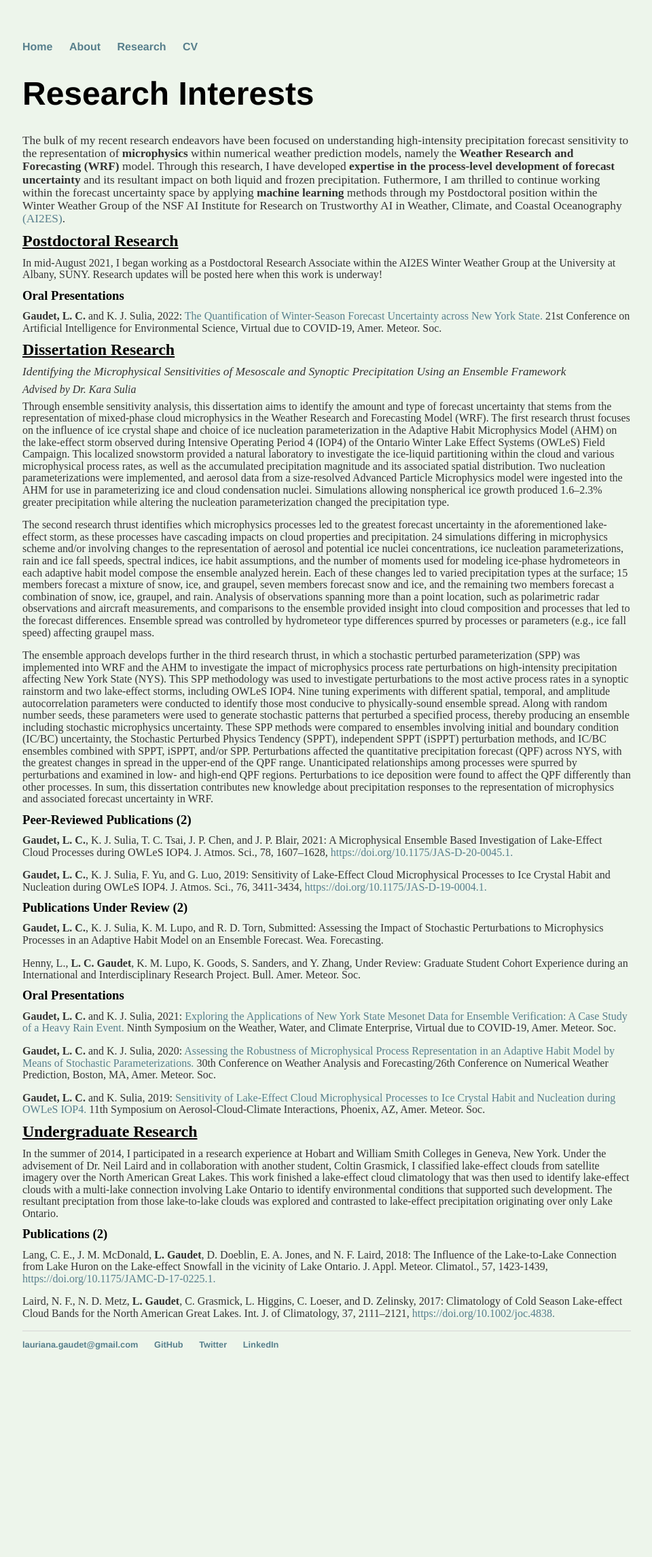
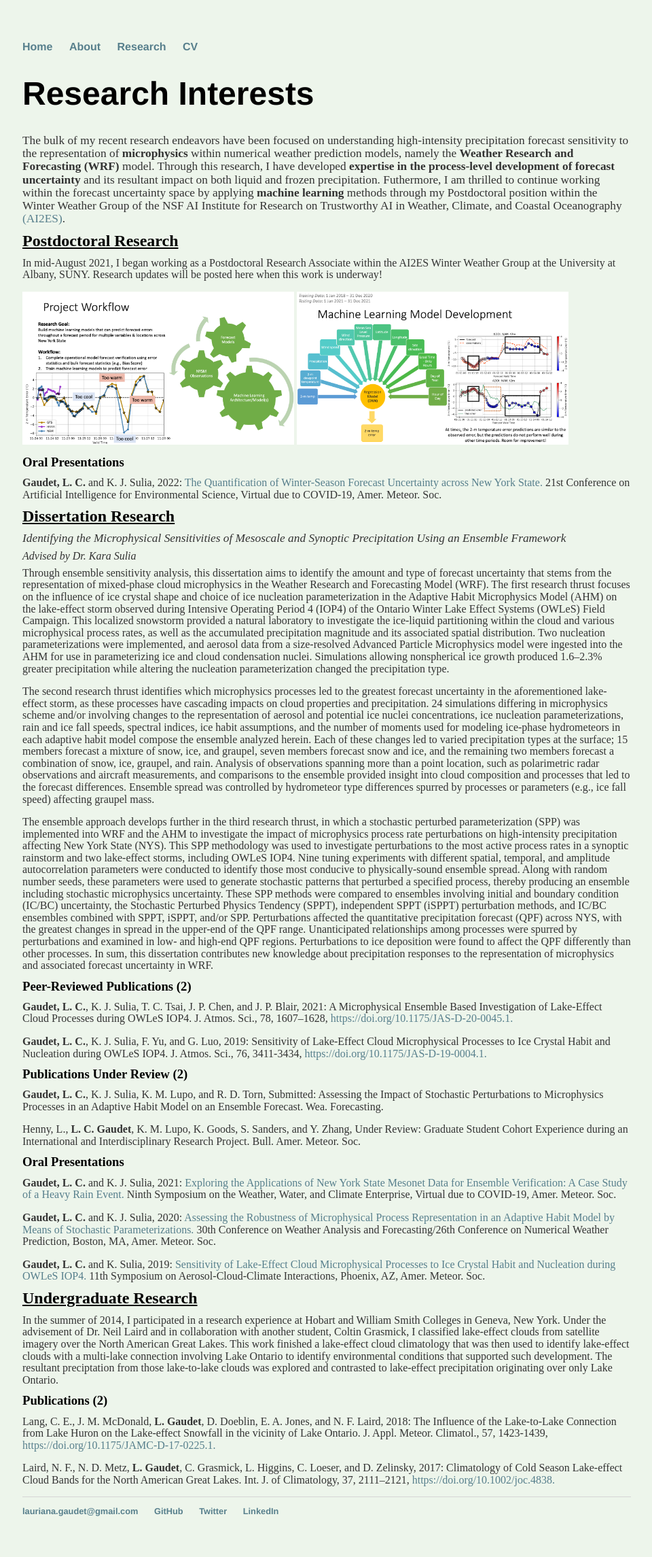
Before and after one commit to lgaudet/lgaudet.github.io, a Jekyll site: the page built from research/index.html, in a window 1280 px wide. Shown: the whole page at 68% size, without its empty margins (159-1119 px from the left). Built offline with Jekyll 4.4.1, drawn with Linux system fonts in a browser that asks for light colours; before the commit the page ends 2045 px from its top, so only the background shows below that.

Commit message:
Adding images of recent work

```diff
--- a/research/index.html
+++ b/research/index.html
@@ -8,6 +8,10 @@ title: Lauriana Gaudet
 
         <h2 style="text-decoration: underline">Postdoctoral Research</h2>
         <p style="font-size:12pt">In mid-August 2021, I began working as a Postdoctoral Research Associate within the AI2ES Winter Weather Group at the University at Albany, SUNY. Research updates will be posted here when this work is underway! </p>
+
+	<img src="{{site.baseurl}}/assets/AI2ES_project_workflow.png" width="400" height="auto">
+
+	<img src="{{site.baseurl}}/assets/AI2ES_ML_dev.png" width="400" height="auto">
 
 	<h3>Oral Presentations</h3>
 	<p style="font-size:12pt"> <b>Gaudet, L. C.</b>  and K. J. Sulia, 2022: <a href="https://ams.confex.com/ams/102ANNUAL/meetingapp.cgi/Paper/394173">The Quantification of Winter-Season Forecast Uncertainty across New York State.</a> 21st Conference on Artificial Intelligence for Environmental Science, Virtual due to COVID-19, Amer. Meteor. Soc. </p>
```
